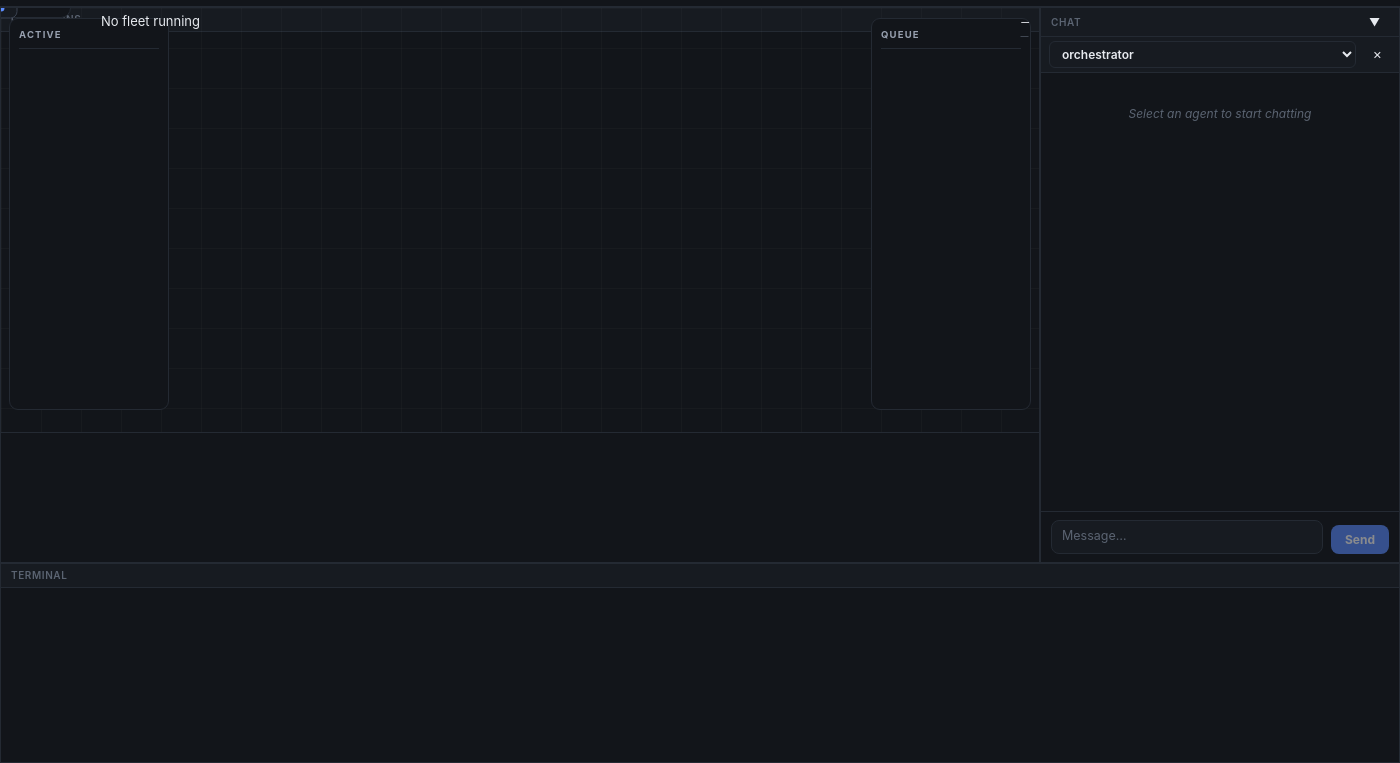
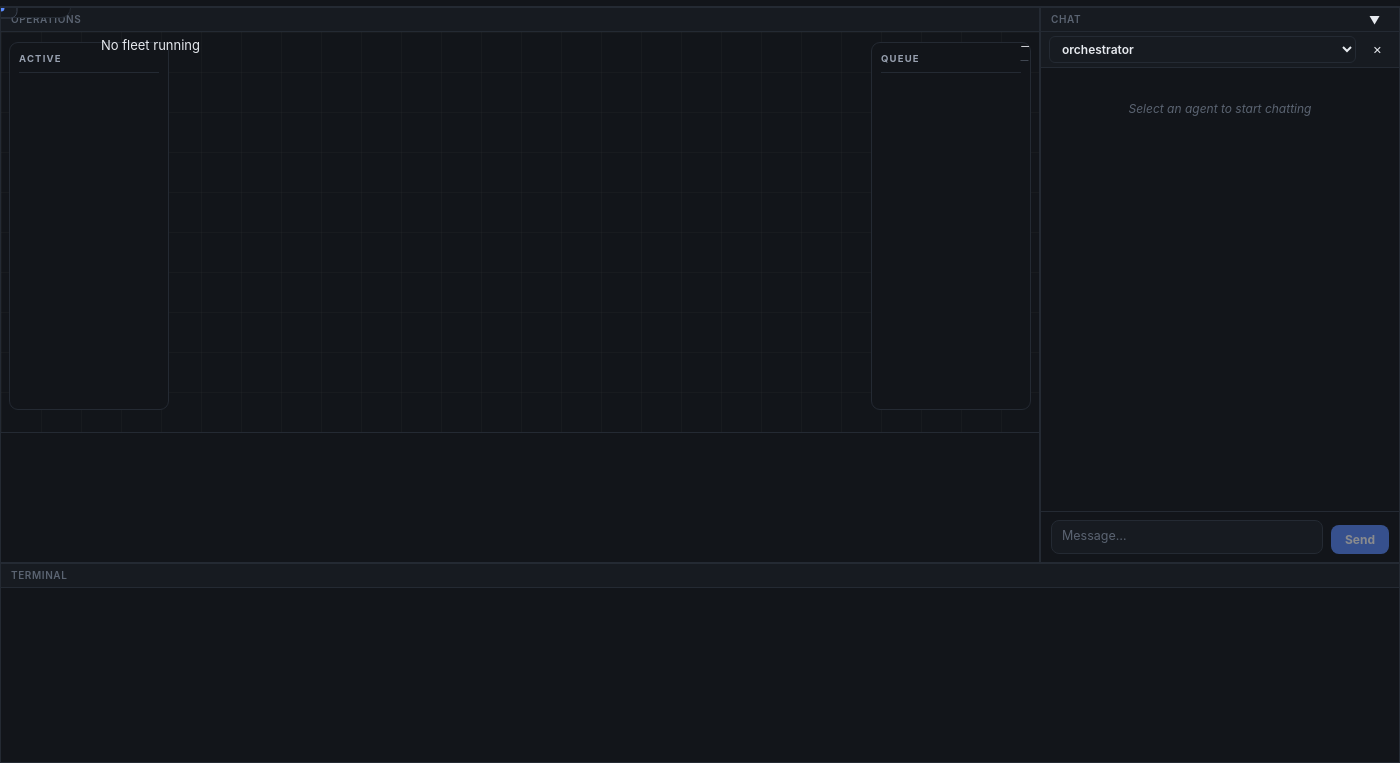
Before and after one commit to rubikron/tmux_orch_setup, an Electron app: page fleetor/renderer/index.html in a window 1400 px wide. Shown: the part 37-800 px from the top of the page. Drawn offline with Linux system fonts and the light colour scheme.

Commit message:
fix(fleetor): stop map overlays from bleeding into the pane header (t-011)
#stage/#nodes/#wires/#flyer used inset:0, so the map's coordinate space
started behind the 24px .pane-header instead of below it (the original
dashboard this was ported from inset #stage 60px from its header). That
pushed #totals, .board-section, #clock and #uptime — all positioned with
small literal top offsets tuned for that clearance — to overlap the
header, producing a visually broken, near-black cluster at the top of
the Operations pane before the node graph appears.

Add --pane-header-h (24px, matching the existing --topbar-h pattern) and
use it to inset the map layers and offset the overlapping overlays below
the header.

```diff
--- a/fleetor/renderer/styles.css
+++ b/fleetor/renderer/styles.css
@@ -53,6 +53,7 @@
 
   /* Sizing */
   --topbar-h:       44px;
+  --pane-header-h:  24px;
   --radius:         6px;
   --radius-sm:      4px;
 }
@@ -347,6 +348,7 @@ html, body {
 }
 
 .pane-header {
+  height: var(--pane-header-h);
   padding: 4px 10px;
   font-size: 10px;
   font-weight: 600;
@@ -372,10 +374,10 @@ html, body {
  * and position boards/counter/door/log/legend as overlays.
  */
 
-/* -- stage (fills pane, provides coordinate space) -- */
+/* -- stage (fills pane below the header, provides coordinate space) -- */
 #stage {
   position: absolute;
-  inset: 0;
+  inset: var(--pane-header-h) 0 0 0;
   overflow: hidden;
   background-image:
     linear-gradient(rgba(255,255,255,.025) 1px, transparent 1px),
@@ -387,7 +389,7 @@ html, body {
 /* -- SVG wire layers -- */
 #wires, .wires-svg {
   position: absolute;
-  inset: 0;
+  inset: var(--pane-header-h) 0 0 0;
   width: 100%;
   height: 100%;
   pointer-events: none;
@@ -397,7 +399,7 @@ html, body {
 /* -- node container -- */
 #nodes {
   position: absolute;
-  inset: 0;
+  inset: var(--pane-header-h) 0 0 0;
   overflow: hidden;
   z-index: 1;
 }
@@ -405,7 +407,7 @@ html, body {
 /* -- flyer (flying token animations) -- */
 #flyer {
   position: absolute;
-  inset: 0;
+  inset: var(--pane-header-h) 0 0 0;
   pointer-events: none;
   z-index: 30;
 }
@@ -414,7 +416,7 @@ html, body {
 #totals {
   position: absolute;
   z-index: 15;
-  top: 4px;
+  top: calc(var(--pane-header-h) + 4px);
   left: 100px;
   display: flex;
   gap: 6px;
@@ -455,7 +457,7 @@ html, body {
 /* -- clock & uptime -- */
 #clock {
   position: absolute;
-  top: 4px;
+  top: calc(var(--pane-header-h) + 4px);
   right: 10px;
   z-index: 15;
   font-family: var(--font-mono);
@@ -466,7 +468,7 @@ html, body {
 
 #uptime {
   position: absolute;
-  top: 22px;
+  top: calc(var(--pane-header-h) + 22px);
   right: 10px;
   z-index: 15;
   display: block;
@@ -712,7 +714,7 @@ html, body {
 .board-section {
   position: absolute;
   z-index: 8;
-  top: 10px;
+  top: calc(var(--pane-header-h) + 10px);
   bottom: 152px;
   width: 160px;
   background: var(--panel);
```
